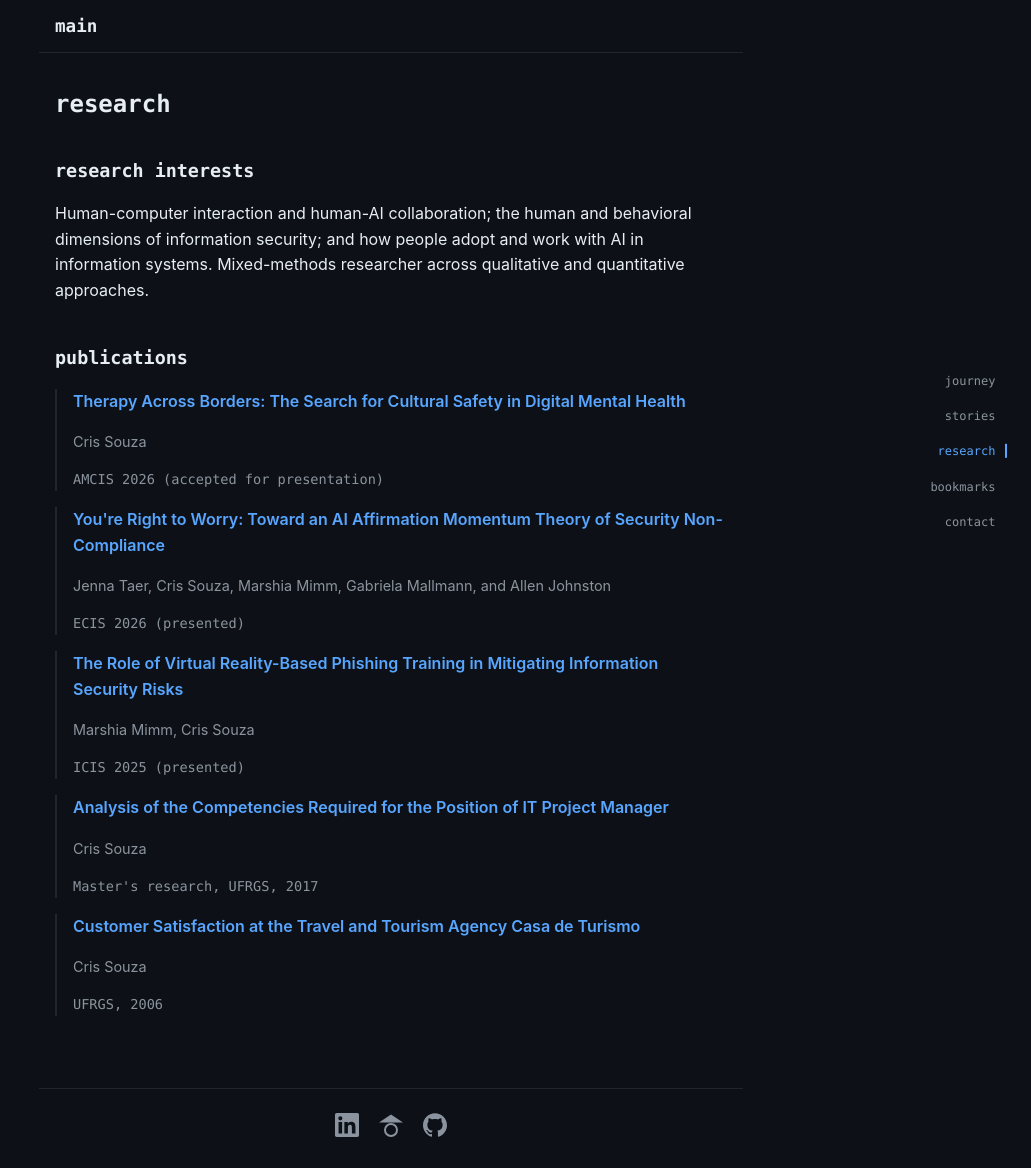
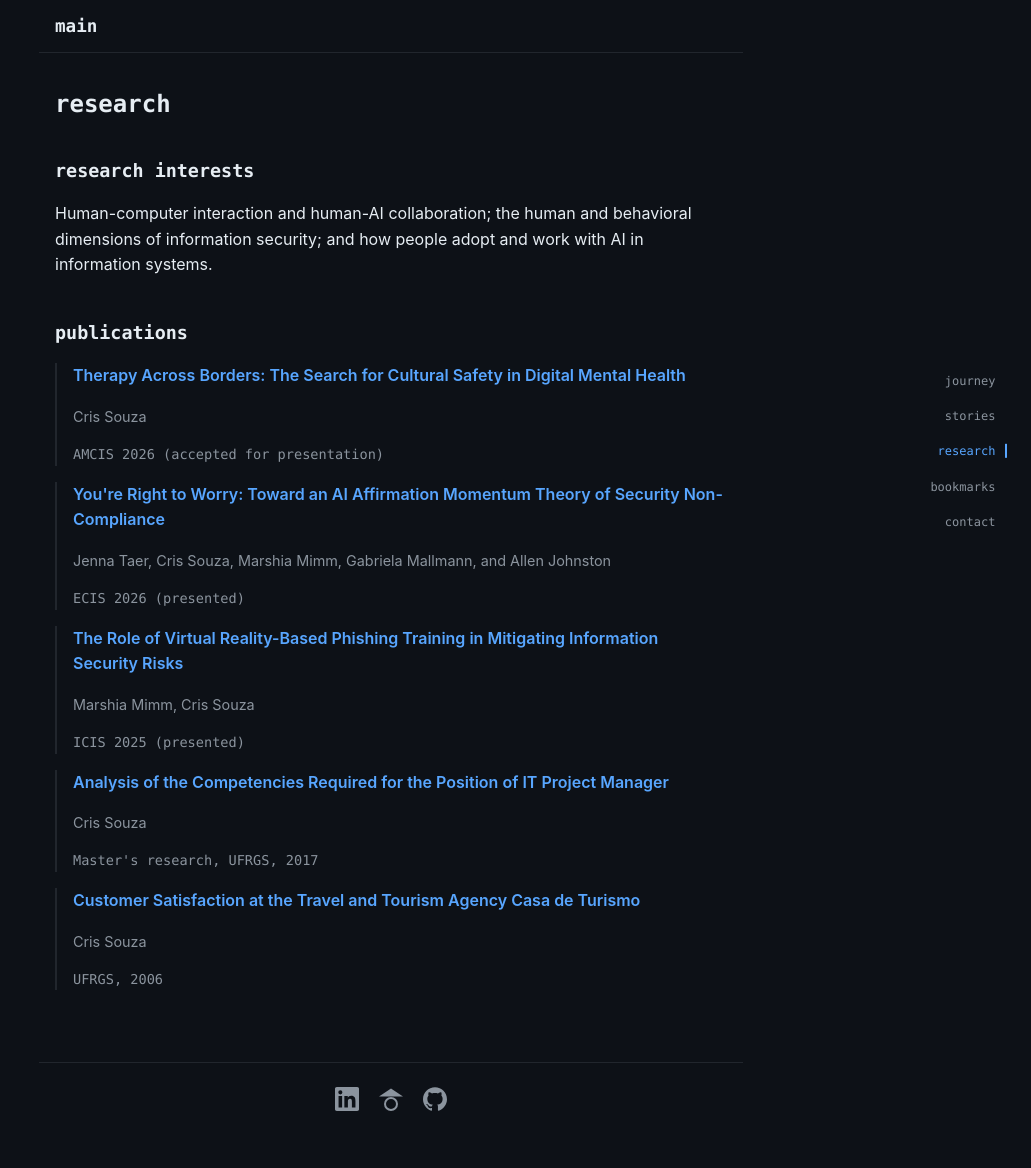
Before and after one commit to souza-cris/cristiane, a Jekyll site: the page built from research.md, in a window 1280 px wide. Shown: the whole page, without its empty margins (249-1280 px from the left). Built offline with Jekyll 4.4.1, drawn with Linux system fonts in a browser that asks for light colours; after the commit the page ends 1142 px from its top, so only the background shows below that.

Commit message:
content: revise journey notes and tighten the research interests
The author's own wording, for her own history. Chevron gains a note about
the Techron launch where it was previously blank; UFRGS, ADP, Tetra Pak,
HelloFresh and the M.S. entry are reworded; the Ph.D. period becomes
"2025-current" rather than a projected end year; and the research
interests line drops its closing sentence about mixed methods.

Two edits are not carried through as typed, at the author's direction
after the rendering was checked:

  - the Chevron entry had lost its `title` and `label`, which left a
    blank line under its badge on the track and an empty title paragraph
    when the stop was opened. Both are restored to "Marketing Assistant".
    `label` is what the track renders, so losing it is invisible in the
    data file and obvious on the page
  - the M.B.A. note had become a single full stop, which rendered as a
    stray dot under the FGV details. The previous sentence is restored

Verified that all eleven stops render a label, a title and a sensible
note.

Co-Authored-By: Claude Opus 5 (1M context) <noreply@anthropic.com>

```diff
--- a/_data/research.yml
+++ b/_data/research.yml
@@ -1,8 +1,7 @@
 interests: >
   Human-computer interaction and human-AI collaboration; the human and
   behavioral dimensions of information security; and how people adopt and work
-  with AI in information systems. Mixed-methods researcher across qualitative
-  and quantitative approaches.
+  with AI in information systems.
 
 publications:
   - title: "Therapy Across Borders: The Search for Cultural Safety in Digital Mental Health"
```
Also changed, not shown: _data/journey.yml (+8 -8 lines).
